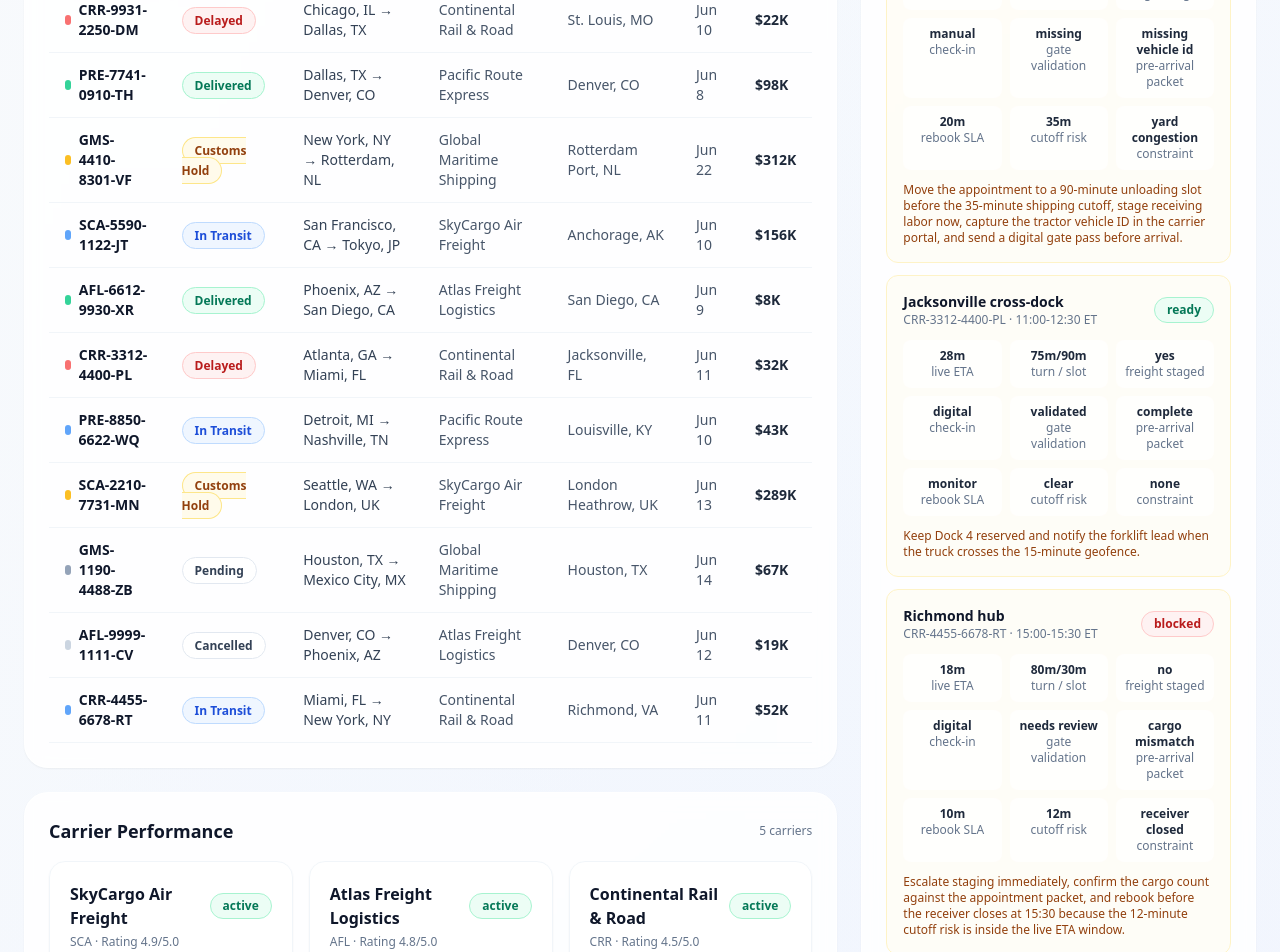
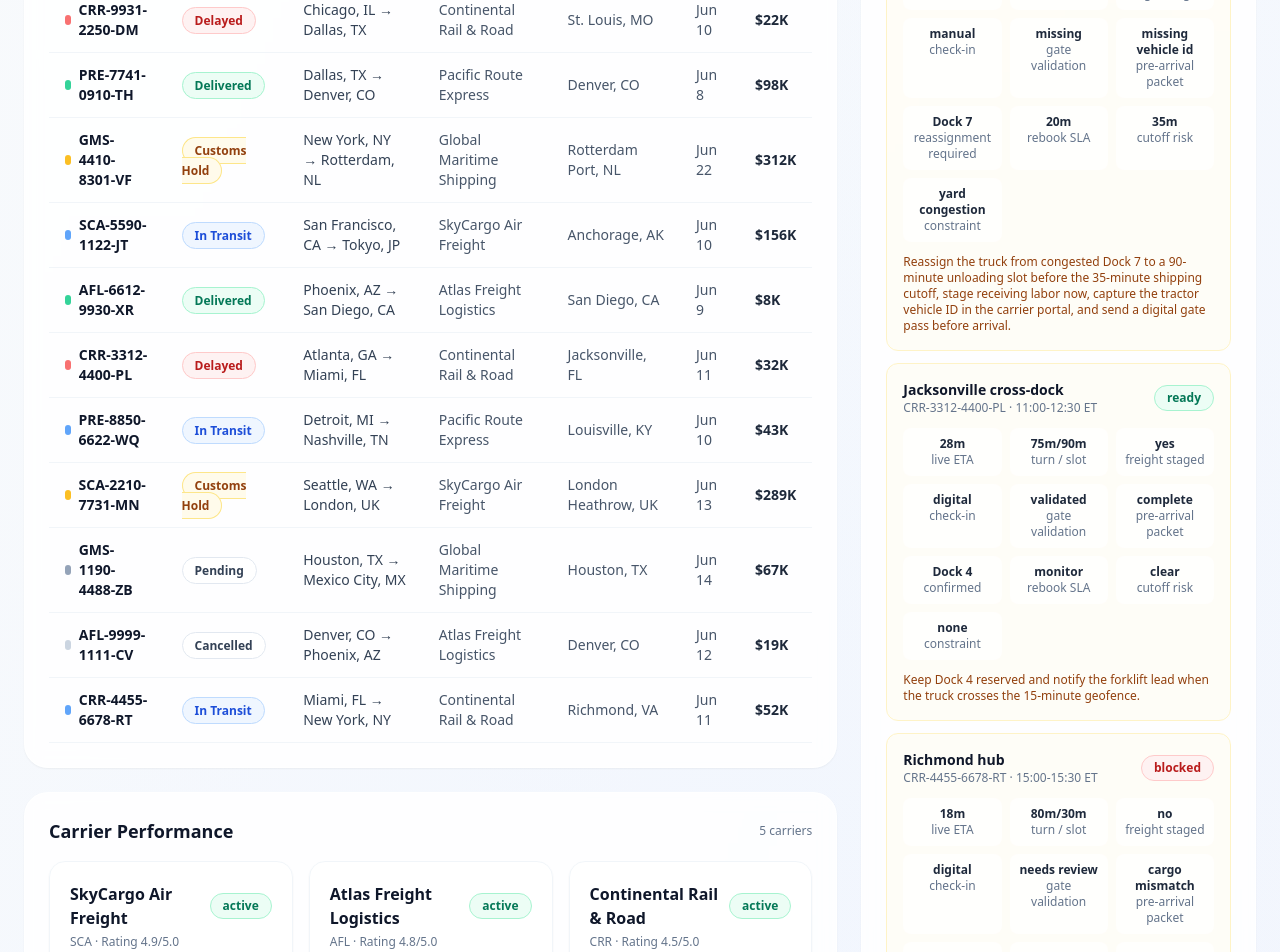
Before and after one commit to tensorgarden/logistics-ai-dashboard, a Next.js app: page / in a window 1280 px wide. Shown: the part 440-1392 px from the top of the page. Built offline with nearby package versions, Linux system fonts and the light colour scheme.

Commit message:
Add live dock door assignment signals

```diff
--- a/src/app/page.tsx
+++ b/src/app/page.tsx
@@ -556,6 +556,12 @@ function DockAppointmentPanel() {
                 </div>
                 <div className="rounded-lg bg-white/70 p-2">
                   <div className="font-bold text-slate-800">
+                    {risk.assignedDockDoor ?? "no door"}
+                  </div>
+                  <div>{risk.dockDoorAssignmentStatus.replaceAll("_", " ")}</div>
+                </div>
+                <div className="rounded-lg bg-white/70 p-2">
+                  <div className="font-bold text-slate-800">
                     {risk.rescheduleByMinutes
                       ? `${risk.rescheduleByMinutes}m`
                       : "monitor"}
--- a/src/lib/demo-data.ts
+++ b/src/lib/demo-data.ts
@@ -713,12 +713,14 @@ export const demoDockAppointmentRisks: DockAppointmentRisk[] = [
     checkInMode: "manual",
     gateValidationStatus: "missing",
     preArrivalPacketStatus: "missing_vehicle_id",
+    assignedDockDoor: "Dock 7",
+    dockDoorAssignmentStatus: "reassignment_required",
     receiverConstraint: "yard_congestion",
     rescheduleByMinutes: 20,
     cutoffRiskMinutes: 35,
     status: "at_risk",
     mitigation:
-      "Move the appointment to a 90-minute unloading slot before the 35-minute shipping cutoff, stage receiving labor now, capture the tractor vehicle ID in the carrier portal, and send a digital gate pass before arrival.",
+      "Reassign the truck from congested Dock 7 to a 90-minute unloading slot before the 35-minute shipping cutoff, stage receiving labor now, capture the tractor vehicle ID in the carrier portal, and send a digital gate pass before arrival.",
   },
   {
     shipmentId: "shp_007",
@@ -731,6 +733,8 @@ export const demoDockAppointmentRisks: DockAppointmentRisk[] = [
     checkInMode: "digital",
     gateValidationStatus: "validated",
     preArrivalPacketStatus: "complete",
+    assignedDockDoor: "Dock 4",
+    dockDoorAssignmentStatus: "confirmed",
     receiverConstraint: "none",
     rescheduleByMinutes: null,
     cutoffRiskMinutes: null,
@@ -749,12 +753,14 @@ export const demoDockAppointmentRisks: DockAppointmentRisk[] = [
     checkInMode: "digital",
     gateValidationStatus: "needs_review",
     preArrivalPacketStatus: "cargo_mismatch",
+    assignedDockDoor: null,
+    dockDoorAssignmentStatus: "unassigned",
     receiverConstraint: "receiver_closed",
     rescheduleByMinutes: 10,
     cutoffRiskMinutes: 12,
     status: "blocked",
     mitigation:
-      "Escalate staging immediately, confirm the cargo count against the appointment packet, and rebook before the receiver closes at 15:30 because the 12-minute cutoff risk is inside the live ETA window.",
+      "Keep the dock door unassigned, escalate staging immediately, confirm the cargo count against the appointment packet, and rebook before the receiver closes at 15:30 because the 12-minute cutoff risk is inside the live ETA window.",
   },
 ];
 
--- a/src/lib/types.ts
+++ b/src/lib/types.ts
@@ -74,6 +74,11 @@ export type DockAppointmentConstraint =
   | "slot_overrun"
   | "none";
 
+export type DockDoorAssignmentStatus =
+  | "confirmed"
+  | "reassignment_required"
+  | "unassigned";
+
 export interface PortDwellRisk {
   shipmentId: string;
   facility: string;
@@ -96,6 +101,8 @@ export interface DockAppointmentRisk {
   checkInMode: DockCheckInMode;
   gateValidationStatus: DockGateValidationStatus;
   preArrivalPacketStatus: DockPreArrivalPacketStatus;
+  assignedDockDoor: string | null;
+  dockDoorAssignmentStatus: DockDoorAssignmentStatus;
   receiverConstraint: DockAppointmentConstraint;
   rescheduleByMinutes: number | null;
   cutoffRiskMinutes: number | null;
```
Also changed, not shown: 1 other file (tests, documents, lock files or other folders).
